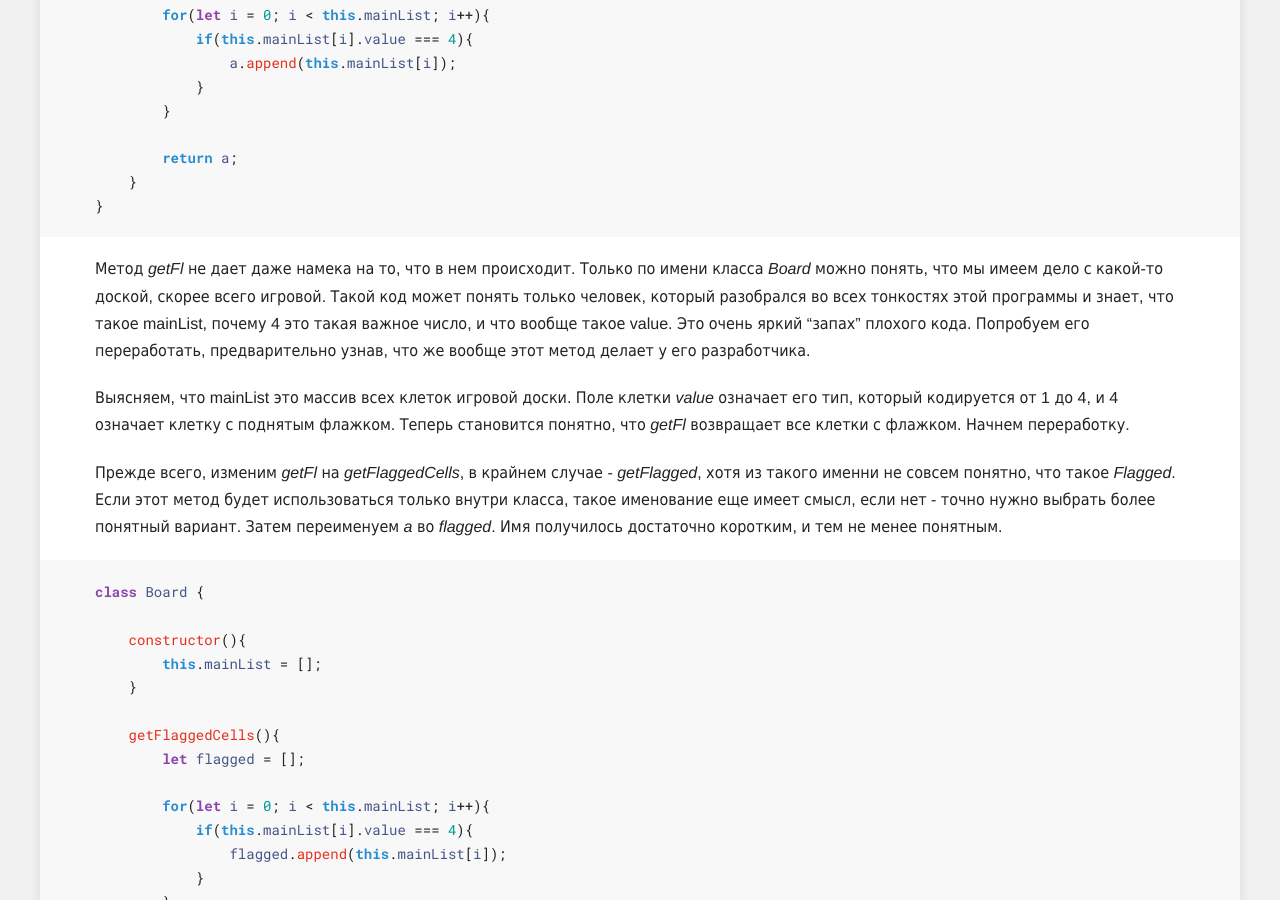
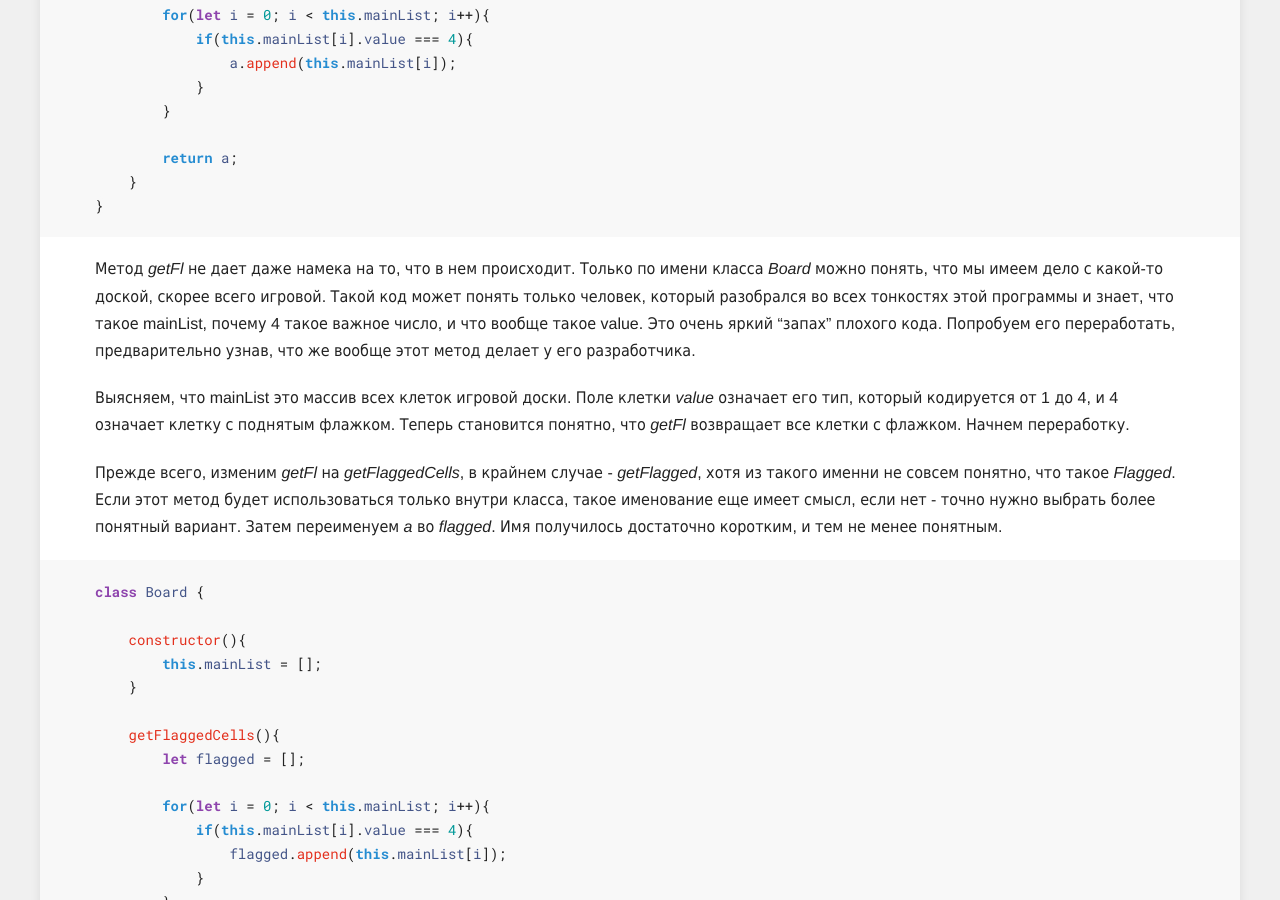
Before and after one commit to rtivital/jsraccoon, a Jekyll site: the page built from _posts/2016-05-13-exercise-bad-code-three.md, in a window 1280 px wide and 900 px high, scrolled down 4473 px. Built offline with Jekyll 4.4.1, drawn with Linux system fonts in a browser that asks for light colours; nearby versions of some CDN libraries; comment, search, counter and statistics services are not loaded.

Commit message:
Update 2016-05-13-exercise-bad-code-three.md

```diff
--- a/_posts/2016-05-13-exercise-bad-code-three.md
+++ b/_posts/2016-05-13-exercise-bad-code-three.md
@@ -173,7 +173,7 @@ class Board {
 }
 {% endhighlight %}
 
-Метод *getFl* не дает даже намека на то, что в нем происходит. Только по имени класса *Board* можно понять, что мы имеем дело с какой-то доской, скорее всего игровой. Такой код может понять только человек, который разобрался во всех тонкостях этой программы и знает, что такое mainList, почему 4 это такая важное число, и что вообще такое value. Это очень яркий "запах" плохого кода. Попробуем его переработать, предварительно узнав, что же вообще этот метод делает у его разработчика.
+Метод *getFl* не дает даже намека на то, что в нем происходит. Только по имени класса *Board* можно понять, что мы имеем дело с какой-то доской, скорее всего игровой. Такой код может понять только человек, который разобрался во всех тонкостях этой программы и знает, что такое mainList, почему 4 такое важное число, и что вообще такое value. Это очень яркий "запах" плохого кода. Попробуем его переработать, предварительно узнав, что же вообще этот метод делает у его разработчика.
 
 Выясняем, что mainList это массив всех клеток игровой доски. Поле клетки *value* означает его тип, который кодируется от 1 до 4, и 4 означает клетку с поднятым флажком. Теперь становится понятно, что *getFl* возвращает все клетки с флажком. Начнем переработку.
 
```
